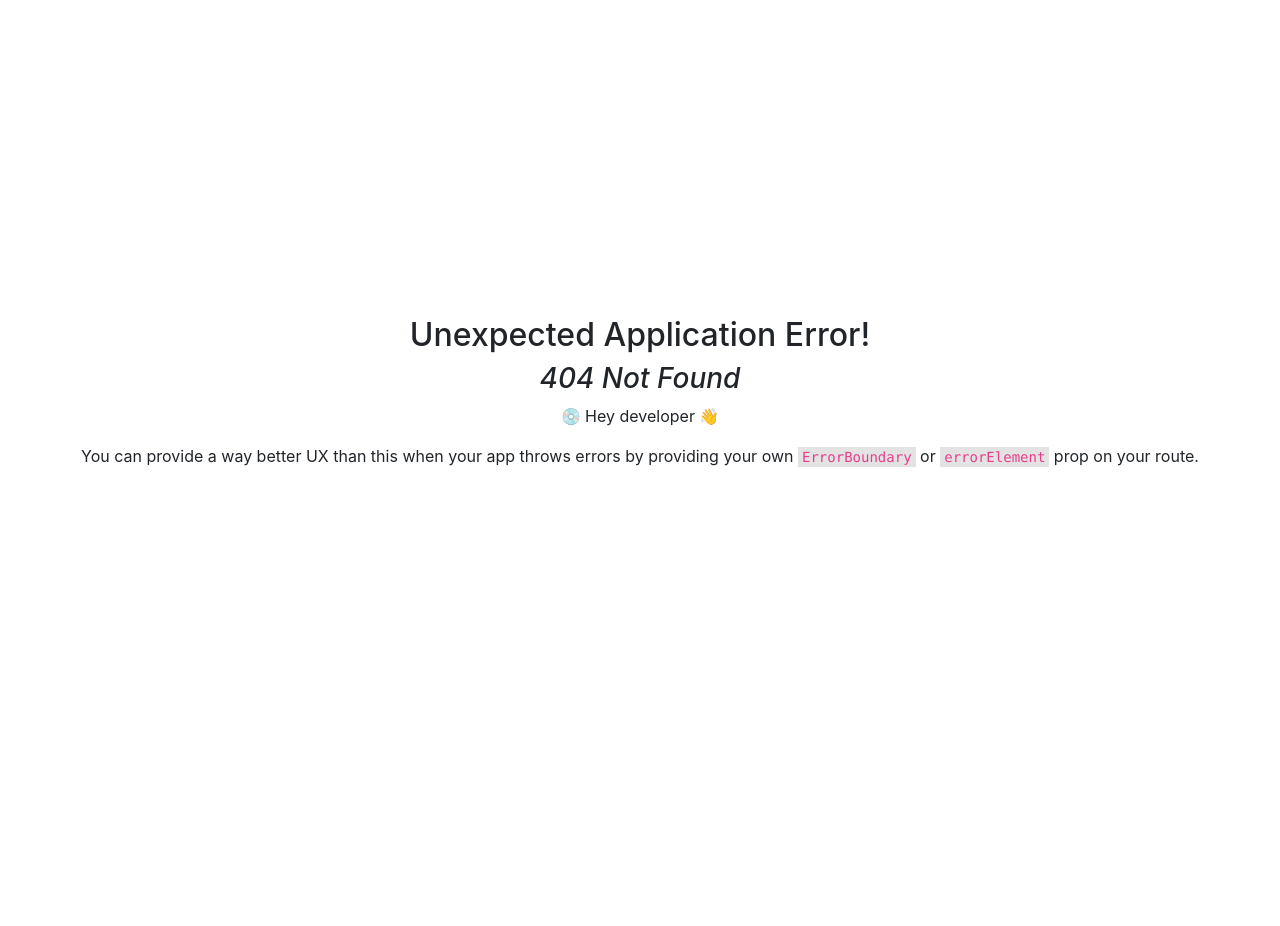
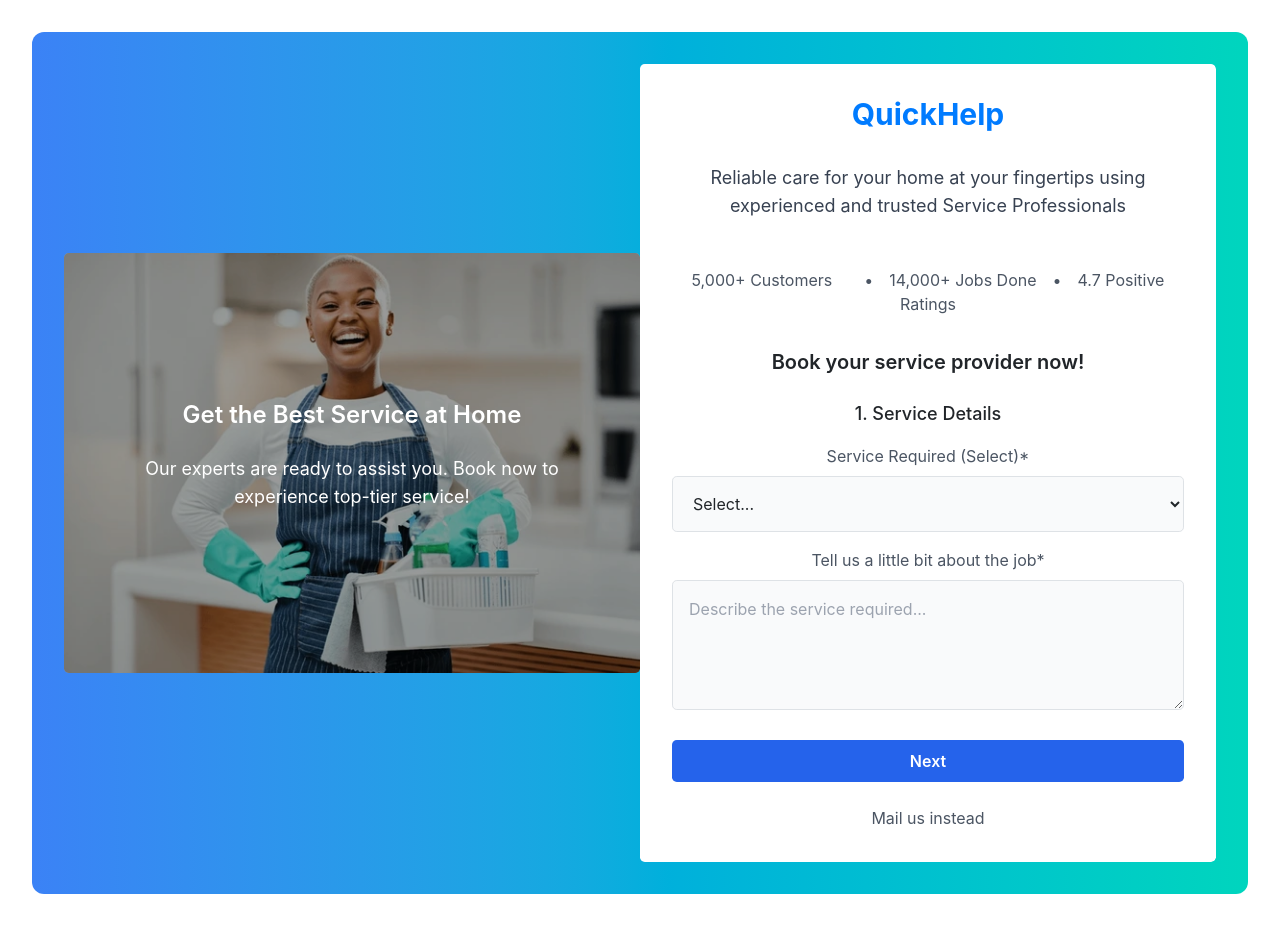
Before and after one commit to ff786/Track-Tidy-Application--FE, a React (Vite) app: page /user-services in a window 1280 px wide. Before the commit this address had no page. Before the commit the page ends 800 px from the top, so only its background shows below. Built offline with nearby package versions, Linux system fonts and the light colour scheme.

Commit message:
Initial Files

```diff
--- a/src/App.jsx
+++ b/src/App.jsx
@@ -15,7 +15,7 @@ const router = createBrowserRouter([
         element: <div> <Login /> </div>
     },
     {
-        path: '/Services',
+        path: '/user-services',
         element: <div> <UserServices /> </div>
     },
 ])
--- a/src/Components/TrackServicesHome/UserServiceInput.jsx
+++ b/src/Components/TrackServicesHome/UserServiceInput.jsx
@@ -1,47 +1,64 @@
-import React from 'react';
-import ServiceLady from './../../assets/ServiceLady.png';
+import React from "react";
+import ServiceLady from "../../assets/ServiceLady.png";
 
 const ServiceInput = () => {
   return (
       <div className="bg-gradient-to-r from-blue-500 to-teal-400 p-8 rounded-xl overflow-hidden">
         <div className="flex flex-col lg:flex-row items-center justify-between rounded-lg overflow-hidden">
-
-        {/* Left side (Image Section with Overlay) */}
-        <div
-          className="relative w-full lg:w-1/2 h-full bg-cover bg-center"
-          style={{ backgroundImage: `url(${ServiceLady})` }} // Correct image path
-        >
+          {/* Left Side: Image with Overlay */}
+          <div className="relative w-full lg:w-1/2 h-full">
+            <img
+                src={ServiceLady}
+                alt="Service Lady"
+                className="w-full h-full object-cover rounded-lg"
+            />
             <div className="absolute inset-0 bg-black opacity-40 rounded-lg"></div>
-          <div className="absolute inset-0 flex flex-col justify-center items-center text-white p-8">
-            <h2 className="text-2xl font-semibold text-center mb-4">Get the Best Service at Home</h2>
-            <p className="text-lg text-center">
-              Our experts are ready to assist you. Book now to experience top-tier service!
+            <div className="absolute inset-0 flex flex-col justify-center items-center text-white p-8 text-center">
+              <h2 className="text-2xl font-semibold mb-4">
+                Get the Best Service at Home
+              </h2>
+              <p className="text-lg">
+                Our experts are ready to assist you. Book now to experience
+                top-tier service!
               </p>
             </div>
           </div>
 
-        {/* Right side (Form Section) */}
+          {/* Right Side: Form Section */}
           <div className="bg-white p-8 rounded-lg w-full lg:w-1/2 flex flex-col justify-center">
-          <h1 className="text-3xl font-bold text-center text-primary mb-4">QuickHelp</h1>
+            {/* Header */}
+            <h1 className="text-3xl font-bold text-center text-primary mb-4">
+              QuickHelp
+            </h1>
             <p className="text-lg text-center mt-2 mb-6 text-gray-700">
-            Reliable care for your home at your fingertips using experienced and trusted Service Professionals
+              Reliable care for your home at your fingertips using experienced and
+              trusted Service Professionals
             </p>
-          <div className="text-center mt-6">
-            <span className="text-muted">5,000+ Customers</span>
-            <span className="mx-4">•</span>
-            <span className="text-muted">14,000+ Jobs Done</span>
-            <span className="mx-4">•</span>
-            <span className="text-muted">4.7 Positive Ratings</span>
+
+            {/* Stats Section */}
+            <div className="text-center mt-6 text-gray-600 space-x-4">
+              <span>5,000+ Customers</span>
+              <span>•</span>
+              <span>14,000+ Jobs Done</span>
+              <span>•</span>
+              <span>4.7 Positive Ratings</span>
             </div>
 
+            {/* Booking Form */}
             <div className="mt-8 space-y-6">
-            <h2 className="text-xl font-semibold text-center mb-4">Book your service provider now!</h2>
+              <h2 className="text-xl font-semibold text-center mb-4">
+                Book your service provider now!
+              </h2>
 
               <div className="space-y-4">
                 <h3 className="text-lg font-medium">1. Service Details</h3>
-              <div className="form-group">
-                <label className="text-muted mb-2 block">Service Required (Select)*</label>
-                <select className="form-control block w-full border border-gray-300 rounded-lg p-3 bg-gray-50">
+
+                {/* Service Selection */}
+                <div>
+                  <label className="text-gray-600 mb-2 block">
+                    Service Required (Select)*
+                  </label>
+                  <select className="w-full border border-gray-300 rounded-lg p-3 bg-gray-50 focus:ring-2 focus:ring-blue-500">
                     <option value="">Select...</option>
                     <option value="plumbing">Plumbing</option>
                     <option value="cleaning">Cleaning</option>
@@ -49,10 +66,13 @@ const ServiceInput = () => {
                   </select>
                 </div>
 
-              <div className="form-group">
-                <label className="text-muted mb-2 block">Tell us a little bit about the job*</label>
+                {/* Job Description */}
+                <div>
+                  <label className="text-gray-600 mb-2 block">
+                    Tell us a little bit about the job*
+                  </label>
                   <textarea
-                  className="form-control block w-full border border-gray-300 rounded-lg p-3 bg-gray-50"
+                      className="w-full border border-gray-300 rounded-lg p-3 bg-gray-50 focus:ring-2 focus:ring-blue-500"
                       rows="4"
                       required
                       placeholder="Describe the service required..."
@@ -60,14 +80,16 @@ const ServiceInput = () => {
                 </div>
               </div>
 
+              {/* Submit Button */}
               <div className="text-center mt-6">
-              <button className="btn btn-primary w-full py-2 rounded-lg hover:bg-primary-dark transition duration-200">
+                <button className="w-full py-2 bg-blue-600 text-white font-semibold rounded-lg hover:bg-blue-700 transition duration-200">
                   Next
                 </button>
               </div>
 
-            <div className="mt-4 text-center">
-              <span className="text-muted">Mail us instead</span>
+              {/* Alternative Contact */}
+              <div className="mt-4 text-center text-gray-600">
+                <span>Mail us instead</span>
               </div>
             </div>
           </div>
```
Lines whose indentation alone changed are shown as unchanged.
